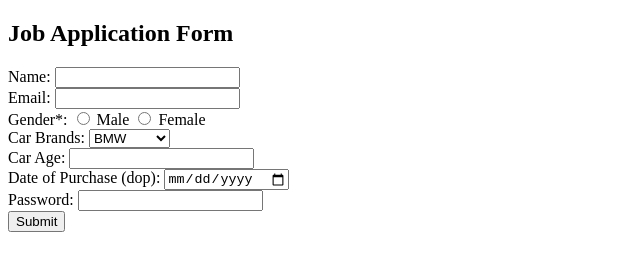
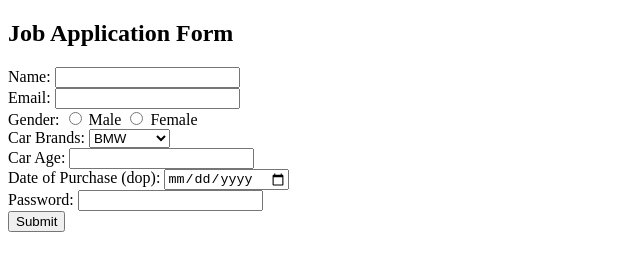
Before and after one commit to acciojob/car-insurance-form-Nafarkhan, a website: page main.html in a window 1280 px wide. Shown: the full height of the page, 0-640 px from the left. Drawn offline with Linux system fonts and the light colour scheme.

Commit message:
created a submission

```diff
--- a/main.html
+++ b/main.html
@@ -19,7 +19,7 @@
 		<input type="email" id="email" required>
 		<br>
 
-		<label>Gender*:</label>
+		<label>Gender:</label>
         <input type="radio" id="male" name="gender" required>
         <label for="male">Male</label>
         <input type="radio" id="female" name="gender" required>
```
